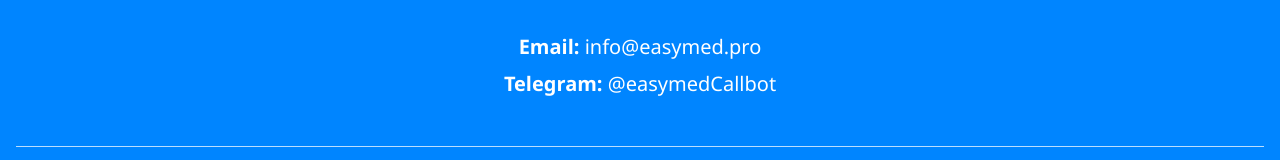
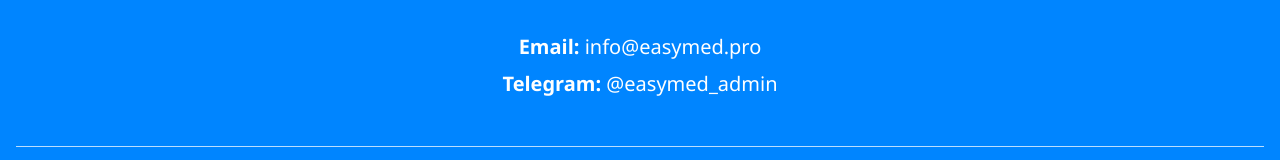
Before and after one commit to LilySmirn/b2c-new, a Next.js app: page / in a window 1280 px wide. Shown: the part 5887-6047 px from the top of the page. Built offline with nearby package versions, Linux system fonts and the light colour scheme; no server answers.

Commit message:
fix: telegram

```diff
--- a/app/layout.tsx
+++ b/app/layout.tsx
@@ -97,7 +97,7 @@
                             <h2 id="footer-contacts-heading" className="visually-hidden">Контакты</h2>
                             <ul className="footer-contact-list">
                                 <li><strong>Email: </strong><Link href="mailto:info@easymed.pro">info@easymed.pro</Link></li>
-                                <li><strong>Telegram: </strong><Link href="https://t.me/easymedCallbot" target="_blank" rel="noopener noreferrer">@easymedCallbot</Link></li>
+                                <li><strong>Telegram: </strong><Link href="https://t.me/easymed_admin" target="_blank" rel="noopener noreferrer">@easymed_admin</Link></li>
                             </ul>
                             <hr />
                         </section>
--- a/app/page.tsx
+++ b/app/page.tsx
@@ -64,7 +64,7 @@
             availableLanguage: ["Russian", "English"],
           },
         ],
-        sameAs: ["https://t.me/easymedCallbot"],
+        sameAs: ["https://t.me/easymed_admin"],
       },
       {
         "@type": "OfferCatalog",
@@ -547,10 +547,10 @@
                       <ul>
                         <li><strong>Email: </strong><Link href="mailto:info@easymed.pro">info@easymed.pro</Link></li>
                         <li><strong>Telegram: </strong><Link
-                            href="https://t.me/easymedCallbot"
+                            href="https://t.me/easymed_admin"
                             target="_blank"
                             rel="noopener noreferrer"
-                        >@easymedCallbot</Link></li>
+                        >@easymed_admin</Link></li>
                       </ul>
                     </>
                   }
```
